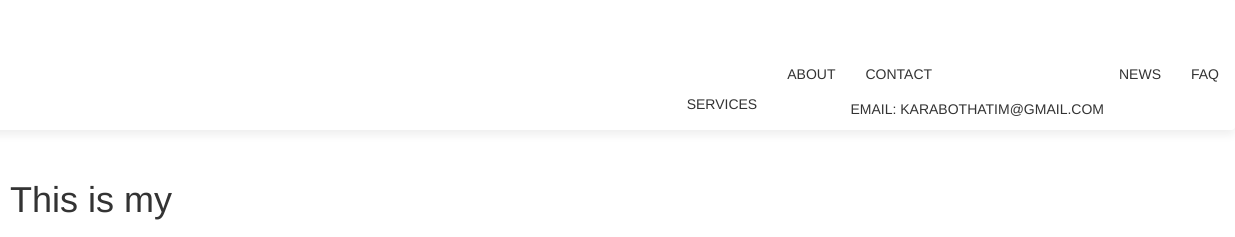
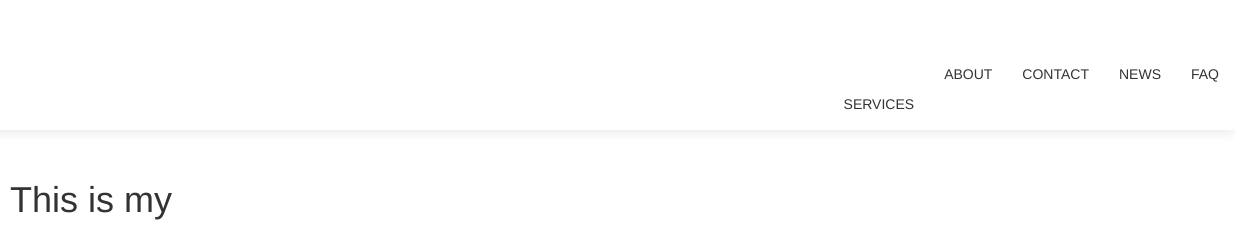
Before and after one commit to Karabo9723/My-Personal-Website, a plain HTML site: page index.html in a window 1280 px wide. Shown: the top 237 px of the page, 45-1280 px from the left. Drawn offline with nearby package versions, Linux system fonts and the light colour scheme.

Commit message:
Update index.html

```diff
--- a/index.html
+++ b/index.html
@@ -30,7 +30,7 @@
 
 	 <li><a href="">Services</a></li>
 	 <li><a href="">About</a></li>
-	 <li><a href="">Contact</a>email: karabothatim@gmail.com </li>
+	 <li><a href="">Contact</a></li>
 	 <li><a href="">News</a></li>
 	 <li><a href="">FAQ</a></li>
 	 </ul>
```
